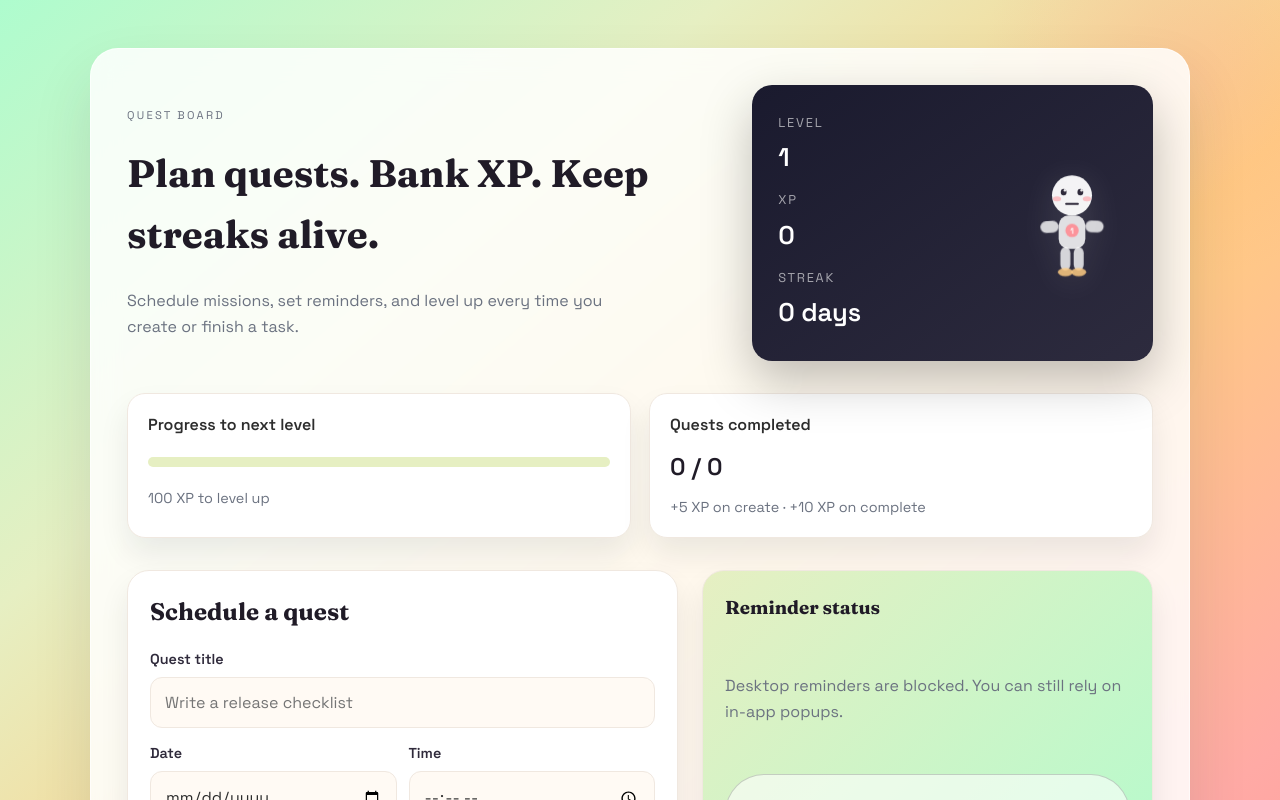
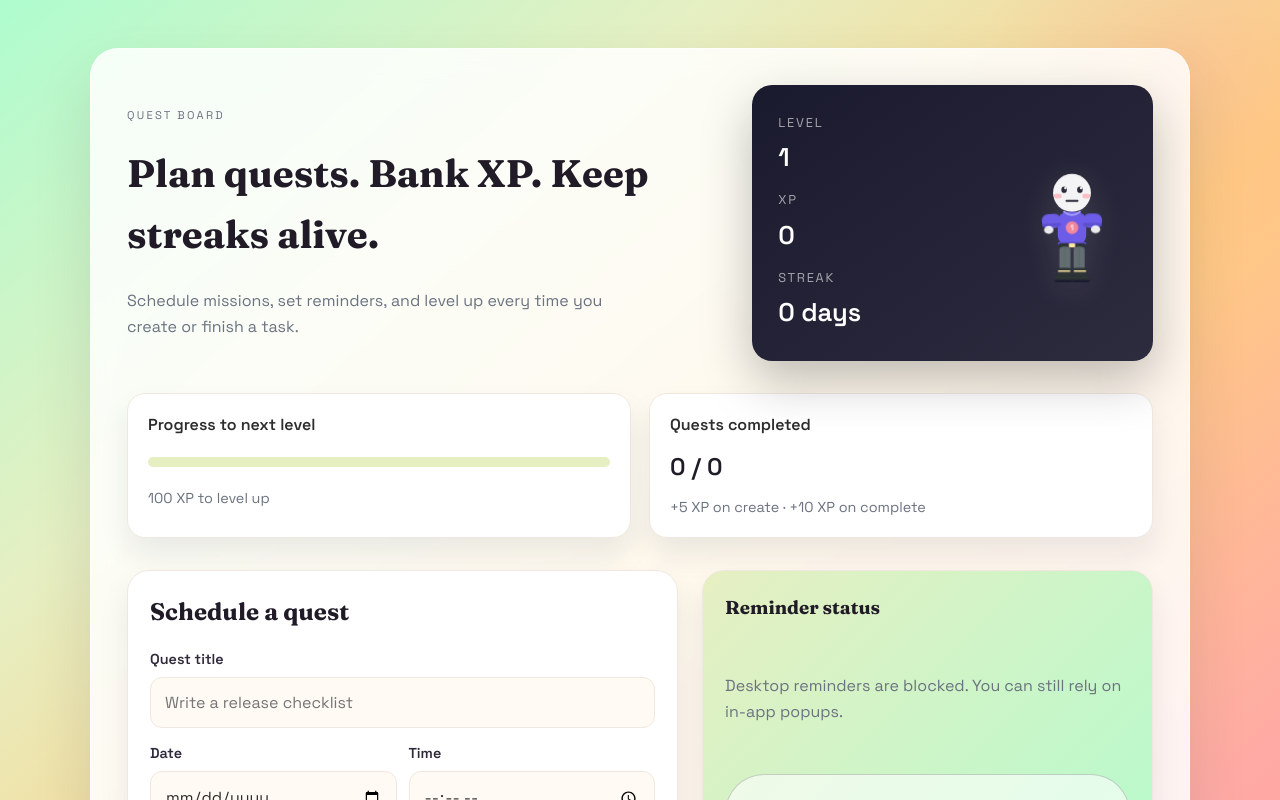
Before and after one commit to AayushAsnani/gamified-todo, a React (Vite) app: page / in a window 1280 px wide. Shown: the top 800 px of the page. Built offline with nearby package versions, Linux system fonts and the light colour scheme.

Commit message:
added clothes and hat features

```diff
--- a/src/App.jsx
+++ b/src/App.jsx
@@ -313,17 +313,23 @@ function App() {
               </div>
             </div>
             <div className="hero-avatar">
-              <svg viewBox="0 0 120 180" fill="none" xmlns="http://www.w3.org/2000/svg" className="avatar-svg">
-                {/* Hat / Crown based on level */}
+              <svg viewBox="0 0 120 190" fill="none" xmlns="http://www.w3.org/2000/svg" className="avatar-svg">
+                {/* ===== HAT (bucket hat, appears at level 3+) ===== */}
                 {level >= 3 && (
                   <g className="avatar-crown">
-                    <polygon points="36,42 60,18 84,42" fill="rgba(255,205,130,0.9)" />
-                    <circle cx="60" cy="22" r="4" fill="rgba(255,140,148,0.9)" />
-                    <circle cx="44" cy="36" r="3" fill="rgba(174,252,206,0.9)" />
-                    <circle cx="76" cy="36" r="3" fill="rgba(174,252,206,0.9)" />
+                    {/* Hat brim */}
+                    <ellipse cx="60" cy="40" rx="32" ry="6" fill="#6c5ce7" />
+                    {/* Hat dome */}
+                    <path d="M38 40 Q38 18 60 16 Q82 18 82 40 Z" fill="#a29bfe" />
+                    {/* Hat band */}
+                    <rect x="38" y="36" width="44" height="5" rx="2" fill="#fd79a8" />
+                    {/* Hat badge */}
+                    <circle cx="60" cy="26" r="4" fill="rgba(255,205,130,0.95)" />
+                    <text x="60" y="29" textAnchor="middle" fill="#6c5ce7" fontSize="6" fontWeight="700">★</text>
                   </g>
                 )}
-                {/* Head */}
+
+                {/* ===== HEAD ===== */}
                 <circle cx="60" cy="58" r="24" fill="rgba(255,255,255,0.95)" />
                 {/* Eyes */}
                 <ellipse cx="50" cy="54" rx="3.5" ry="4" fill="#2f2a3b" />
@@ -340,25 +346,64 @@ function App() {
                 ) : (
                   <line x1="53" y1="68" x2="67" y2="68" stroke="#2f2a3b" strokeWidth="2.5" strokeLinecap="round" />
                 )}
-                {/* Body */}
-                <rect x="44" y="82" rx="12" ry="12" width="32" height="40" fill="rgba(255,255,255,0.85)" />
-                {/* Arms */}
+
+                {/* ===== T-SHIRT ===== */}
+                {/* Shirt body */}
+                <rect x="42" y="82" rx="12" ry="12" width="36" height="42" fill="#6c5ce7" />
+                {/* Collar / neckline */}
+                <path d="M50 82 Q60 90 70 82" stroke="#a29bfe" strokeWidth="2.5" fill="none" strokeLinecap="round" />
+                {/* Shirt bottom hem */}
+                <rect x="42" y="120" width="36" height="4" rx="2" fill="#5b4fcf" />
+                {/* Left sleeve */}
                 <g className="avatar-left-arm">
-                  <rect x="22" y="88" rx="7" ry="7" width="22" height="14" fill="rgba(255,255,255,0.8)" />
+                  <rect x="22" y="84" rx="8" ry="8" width="24" height="18" fill="#6c5ce7" />
+                  {/* Sleeve cuff */}
+                  <rect x="22" y="96" width="24" height="4" rx="2" fill="#5b4fcf" />
+                  {/* Exposed hand */}
+                  <ellipse cx="30" cy="104" rx="6" ry="5" fill="rgba(255,255,255,0.9)" />
                 </g>
+                {/* Right sleeve */}
                 <g className="avatar-right-arm">
-                  <rect x="76" y="88" rx="7" ry="7" width="22" height="14" fill="rgba(255,255,255,0.8)" />
+                  <rect x="74" y="84" rx="8" ry="8" width="24" height="18" fill="#6c5ce7" />
+                  {/* Sleeve cuff */}
+                  <rect x="74" y="96" width="24" height="4" rx="2" fill="#5b4fcf" />
+                  {/* Exposed hand */}
+                  <ellipse cx="90" cy="104" rx="6" ry="5" fill="rgba(255,255,255,0.9)" />
                 </g>
-                {/* Legs */}
-                <rect x="46" y="120" rx="7" ry="7" width="12" height="28" fill="rgba(255,255,255,0.8)" />
-                <rect x="62" y="120" rx="7" ry="7" width="12" height="28" fill="rgba(255,255,255,0.8)" />
-                {/* Shoes */}
-                <ellipse cx="52" cy="150" rx="9" ry="5" fill="rgba(255,205,130,0.85)" />
-                <ellipse cx="68" cy="150" rx="9" ry="5" fill="rgba(255,205,130,0.85)" />
-                {/* Level badge on body */}
-                <circle cx="60" cy="100" r="8" fill="rgba(255,140,148,0.9)" />
-                <text x="60" y="104" textAnchor="middle" fill="#fff" fontSize="10" fontWeight="700">{level}</text>
-                {/* Star particles when XP is high */}
+                {/* Level badge on t-shirt */}
+                <circle cx="60" cy="102" r="8" fill="rgba(255,140,148,0.9)" />
+                <text x="60" y="106" textAnchor="middle" fill="#fff" fontSize="10" fontWeight="700">{level}</text>
+
+                {/* ===== PANTS ===== */}
+                {/* Waistband */}
+                <rect x="43" y="122" width="34" height="5" rx="2" fill="#2d3436" />
+                {/* Belt buckle */}
+                <rect x="56" y="122" width="8" height="5" rx="1" fill="#ffeaa7" />
+                {/* Left leg */}
+                <rect x="44" y="126" rx="6" ry="4" width="14" height="30" fill="#636e72" />
+                {/* Right leg */}
+                <rect x="62" y="126" rx="6" ry="4" width="14" height="30" fill="#636e72" />
+                {/* Pant seams */}
+                <line x1="51" y1="128" x2="51" y2="155" stroke="#576060" strokeWidth="1" opacity="0.5" />
+                <line x1="69" y1="128" x2="69" y2="155" stroke="#576060" strokeWidth="1" opacity="0.5" />
+
+                {/* ===== BOOTS ===== */}
+                {/* Left boot */}
+                <rect x="41" y="153" rx="4" ry="4" width="18" height="14" fill="#2d3436" />
+                <rect x="38" y="162" rx="3" ry="3" width="22" height="8" fill="#2d3436" />
+                {/* Left boot sole */}
+                <rect x="38" y="168" rx="2" ry="2" width="22" height="3" fill="#1a1a2e" />
+                {/* Left boot strap */}
+                <rect x="42" y="156" width="16" height="2" rx="1" fill="#ffeaa7" />
+                {/* Right boot */}
+                <rect x="61" y="153" rx="4" ry="4" width="18" height="14" fill="#2d3436" />
+                <rect x="60" y="162" rx="3" ry="3" width="22" height="8" fill="#2d3436" />
+                {/* Right boot sole */}
+                <rect x="60" y="168" rx="2" ry="2" width="22" height="3" fill="#1a1a2e" />
+                {/* Right boot strap */}
+                <rect x="62" y="156" width="16" height="2" rx="1" fill="#ffeaa7" />
+
+                {/* ===== SPARKLE PARTICLES (high XP) ===== */}
                 {xp > 100 && (
                   <g className="avatar-sparkles">
                     <text x="18" y="50" fontSize="12" fill="rgba(255,205,130,1)">✦</text>
```
